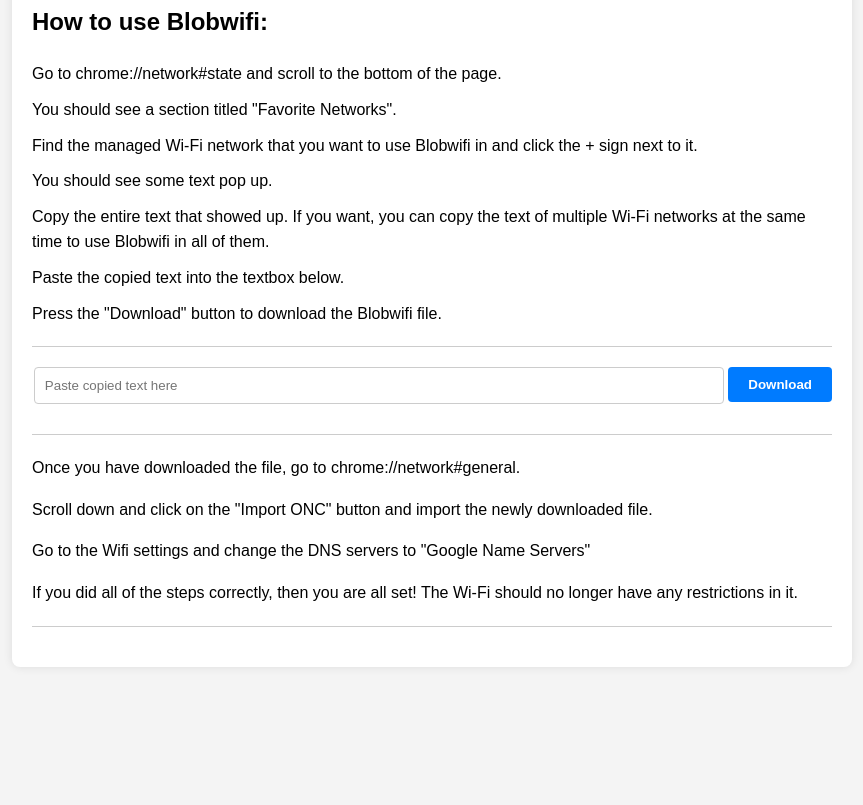
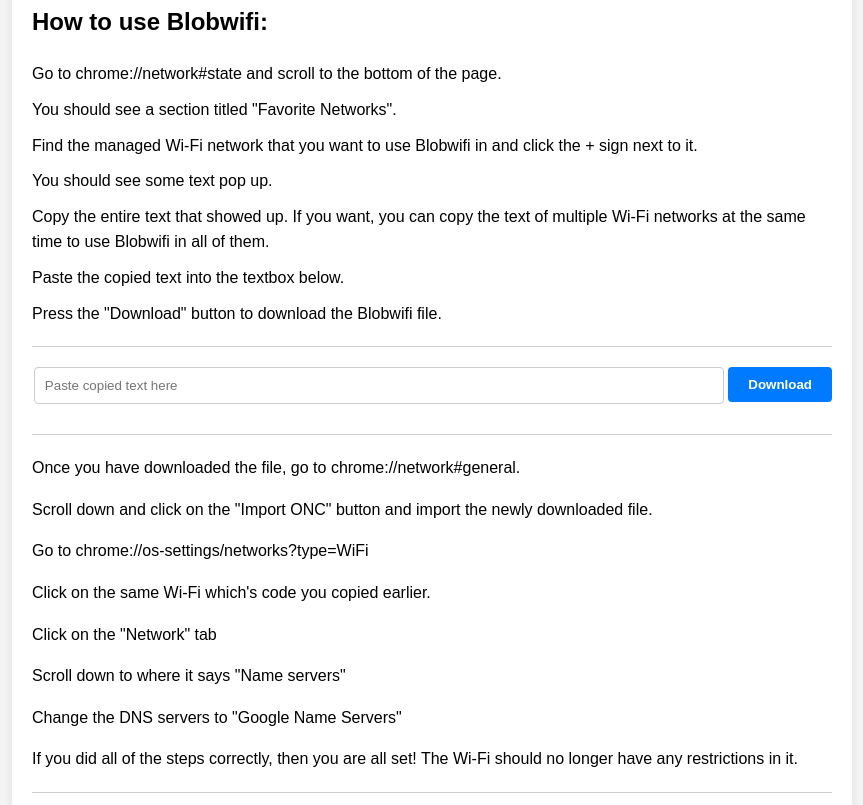
Before and after one commit to Blobby-Boi/Blobwifi, a plain HTML site: page index.html in a window 1280 px wide. Shown: the part 1026-1831 px from the top of the page, without its empty margins (208-1071 px from the left). Before the commit the page ends 1713 px from the top, so only its background shows below. Drawn offline with Linux system fonts and the light colour scheme.

Commit message:
Update index.html

```diff
--- a/index.html
+++ b/index.html
@@ -129,7 +129,11 @@
     <hr>
     <p>Once you have downloaded the file, go to chrome://network#general.</p>
     <p>Scroll down and click on the "Import ONC" button and import the newly downloaded file.</p>
-    <p>Go to the Wifi settings and change the DNS servers to "Google Name Servers"</p>
+    <p>Go to chrome://os-settings/networks?type=WiFi</p>
+    <p>Click on the same Wi-Fi which's code you copied earlier.</p>
+    <p>Click on the "Network" tab</p>
+    <p>Scroll down to where it says "Name servers"</p>
+    <p>Change the DNS servers to "Google Name Servers"</p>
     <p>If you did all of the steps correctly, then you are all set! The Wi-Fi should no longer have any restrictions in it.</p>
     <hr>
   </div>
```
